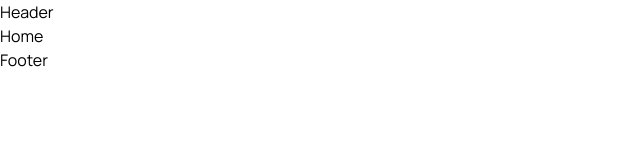
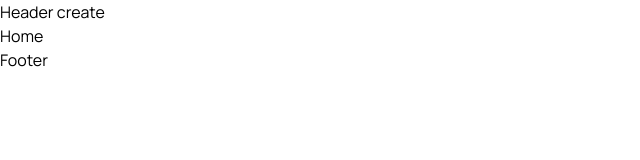
Before and after one commit to nirdeshbhesaniya/Heckthon, a React (Vite) app in the folder Frontend/mr.Dr/: page / in a window 1280 px wide. Shown: the top 160 px of the page, without its empty margins (0-640 px from the left). Built offline with nearby package versions, Linux system fonts and the light colour scheme.

Commit message:
hepin enter

```diff
--- a/Frontend/mr.Dr/src/components/Header/Header.jsx
+++ b/Frontend/mr.Dr/src/components/Header/Header.jsx
@@ -2,7 +2,7 @@
 
 const Header = () => {
   return (
-    <div>Header</div>
+    <div>Header create</div>
   )
 }
 
```
